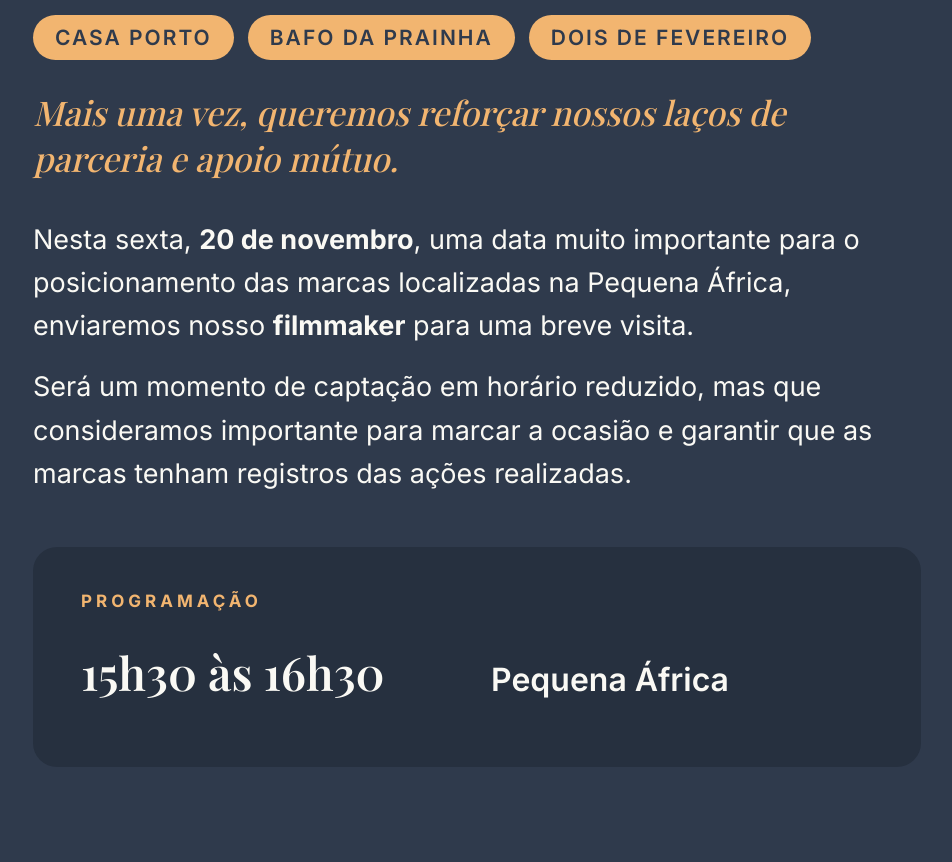
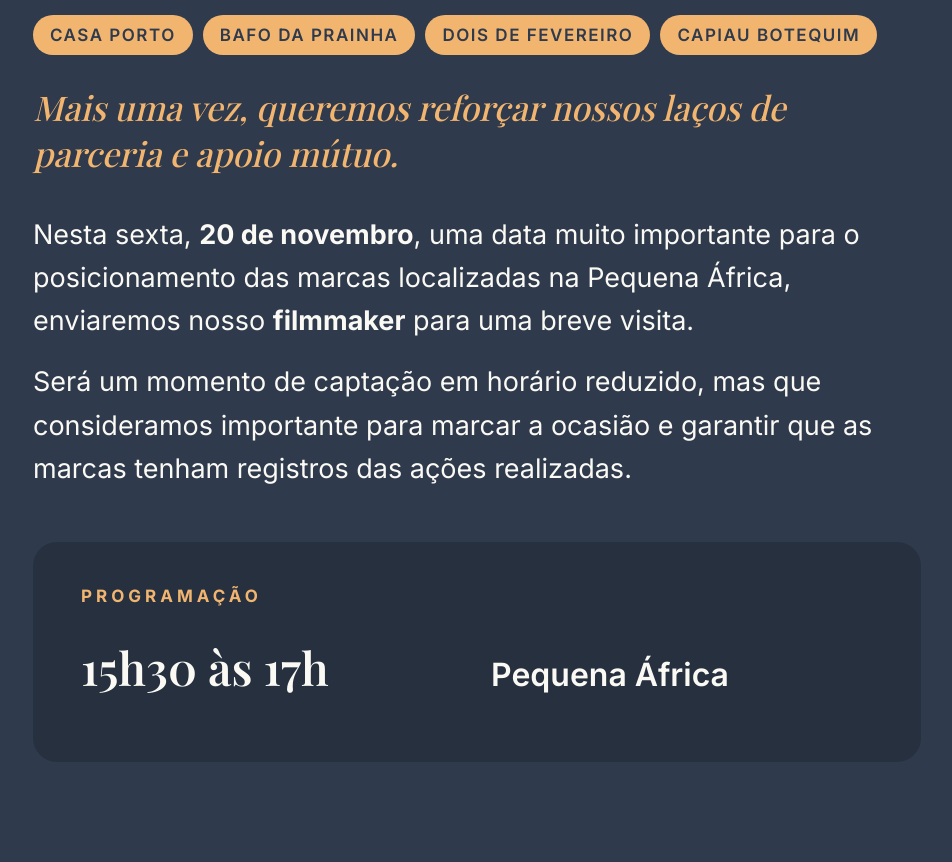
Before and after one commit to adoramktdigital/Ag-ncia-FAZ, a plain HTML site: page avisos/aviso-pequena-africa-filmmaker-20nov.html in a window 1280 px wide. Shown: the part 375-1237 px from the top of the page, without its empty margins (63-1015 px from the left). Drawn offline with nearby package versions, Linux system fonts and the light colour scheme; a web font is replaced by a local one.

Commit message:
Aviso Pequena África: inclui Capiau Botequim e muda horário para 15h30 às 17h
Co-Authored-By: Claude Opus 5.5 <noreply@anthropic.com>
Claude-Session: https://claude.ai/code/session_01NrFLg8teARWCnCwNSxCVA9

```diff
--- a/avisos/aviso-pequena-africa-filmmaker-20nov.html
+++ b/avisos/aviso-pequena-africa-filmmaker-20nov.html
@@ -15,7 +15,7 @@ body{width:1080px;height:1350px;background:var(--bg);color:var(--ink);font-famil
 .rule{height:2px;background:var(--line);margin:48px 0 60px}
 h1{font-family:"TAN Angleton","Playfair Display",Georgia,serif;font-weight:500;font-size:100px;line-height:1;letter-spacing:-.01em}
 h1 em{font-style:italic;color:var(--accent)}
-.bars{display:flex;gap:14px;flex-wrap:wrap;margin-top:34px}.bars span{font-weight:600;font-size:21px;letter-spacing:2px;text-transform:uppercase;color:var(--bg);background:var(--accent);border-radius:999px;padding:10px 22px}
+.bars{display:flex;gap:10px;flex-wrap:nowrap;margin-top:34px}.bars span{font-weight:600;font-size:17px;letter-spacing:1.5px;text-transform:uppercase;white-space:nowrap;color:var(--bg);background:var(--accent);border-radius:999px;padding:10px 17px}
 .lead{font-family:"TAN Angleton","Playfair Display",Georgia,serif;font-style:italic;font-size:34px;line-height:1.35;color:var(--accent);margin:30px 0 36px}
 p{font-size:27px;line-height:1.6;color:var(--ink);margin-bottom:18px}
 p b{font-weight:700}
@@ -35,13 +35,13 @@ p b{font-weight:700}
   <div class="head"><div class="logo" role="img" aria-label="FAZ"></div><div class="tag">Aviso · 20/11</div></div>
   <div class="rule"></div>
   <h1>Pequena <em>África</em></h1>
-  <div class="bars"><span>Casa Porto</span><span>Bafo da Prainha</span><span>Dois de Fevereiro</span></div>
+  <div class="bars"><span>Casa Porto</span><span>Bafo da Prainha</span><span>Dois de Fevereiro</span><span>Capiau Botequim</span></div>
   <div class="lead">Mais uma vez, queremos reforçar nossos laços de parceria e apoio mútuo.</div>
   <p>Nesta sexta, <b>20 de novembro</b>, uma data muito importante para o posicionamento das marcas localizadas na Pequena África, enviaremos nosso <b>filmmaker</b> para uma breve visita.</p>
   <p>Será um momento de captação em horário reduzido, mas que consideramos importante para marcar a ocasião e garantir que as marcas tenham registros das ações realizadas.</p>
   <div class="prog">
     <h2>Programação</h2>
-    <div class="slot"><div class="time">15h30 às 16h30</div><div class="place">Pequena África</div></div>
+    <div class="slot"><div class="time">15h30 às 17h</div><div class="place">Pequena África</div></div>
   </div>
   <div class="foot"><p>Seguimos juntos, fortalecendo essa parceria!</p></div>
 </div>
```
Also changed, not shown: avisos/aviso-pequena-africa-filmmaker-20nov.png.
